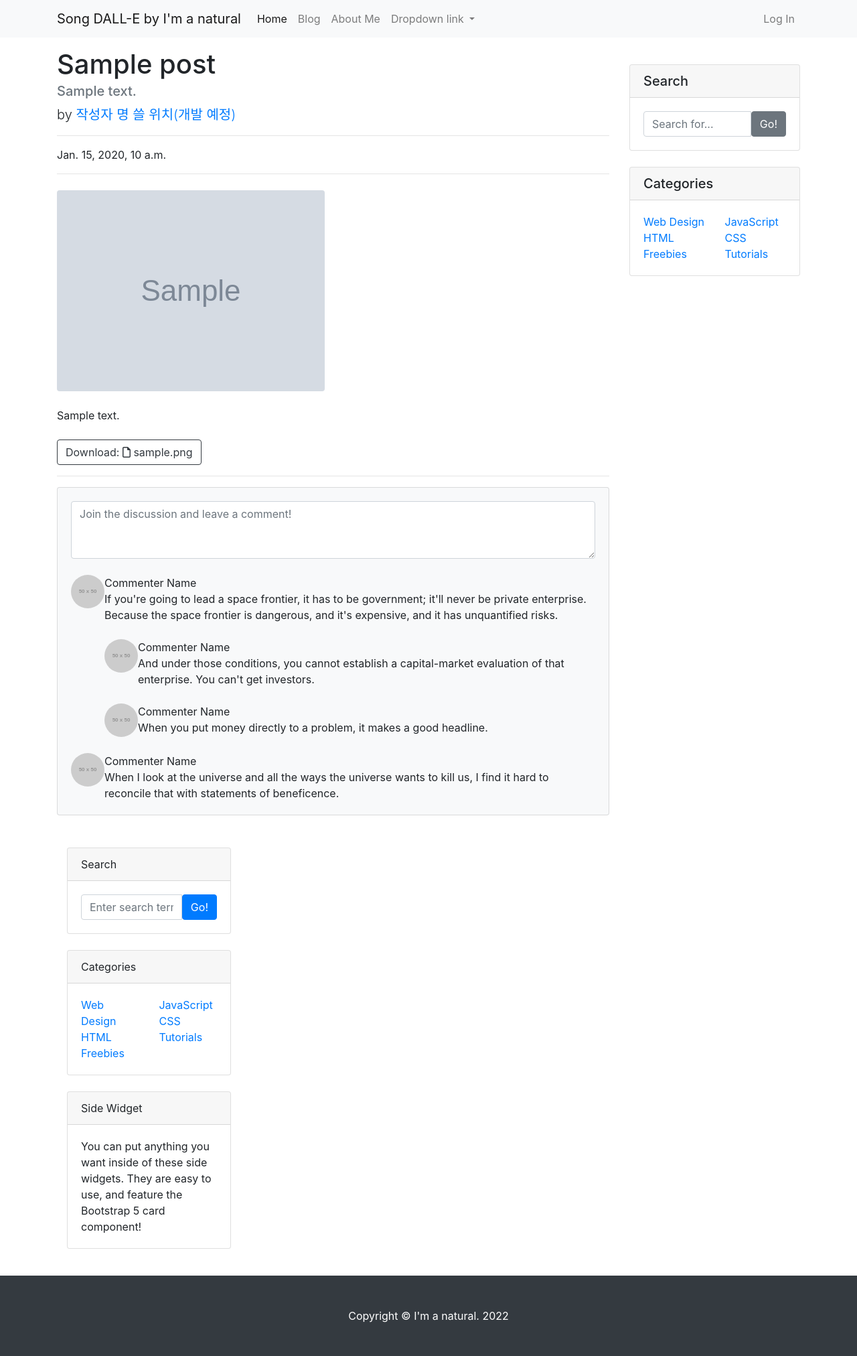
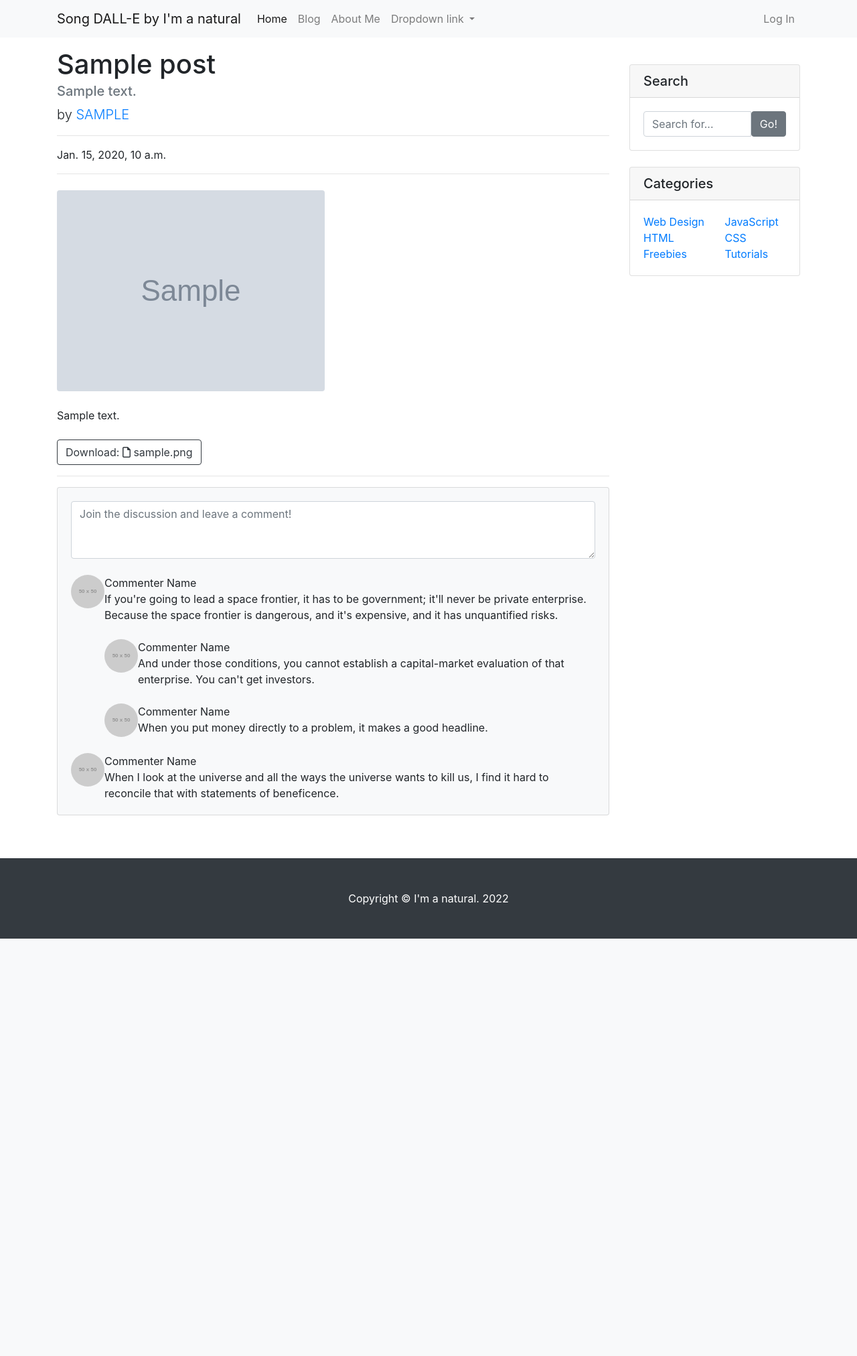
Before and after one commit to letsfuture/do_it_django_a_to_z, a Django app: page /blog/1/ in a window 1280 px wide. Shown: the whole page at 67% size. After the commit the page ends 1401 px from the top, so only its background shows below. Run offline with Django 4.2, Linux system fonts and the light colour scheme; tables that the repository leaves empty hold one stand-in row (values such as "Sample post"); grey boxes marked "Sample" are stand-in pictures; grey boxes labelled with a size stand in for pictures from a placeholder-image service; some libraries are stand-ins or nearby versions.

Commit message:
포스트 목록, 상세 페이지에서 작성자 정보 출력하기

```diff
--- a/blog/templates/blog/post_detail.html
+++ b/blog/templates/blog/post_detail.html
@@ -14,7 +14,7 @@
         <!-- Author -->
         <p class="lead">
             by
-                <a href="#">작성자 명 쓸 위치(개발 예정)</a>
+            <a href="#">{{ post.author | upper }}</a>
         </p>
         <hr>
         <!-- Date/Time -->
@@ -28,10 +28,10 @@
         <img class="img-fluid rounded" src="https://picsum.photos/seed/{{post.id}}/800/300", alt="random_image">
     {% endif %}
     <!-- Post content-->
-<!--                        <section class="mb-5">-->
     <p class="fs-5 mb-4">{{ post.content }}</p>
     {% if post.file_upload %}
-                <a href="{{ post.file_upload.url }}" class="btn btn-outline-dark" role="button" download>Download:
+        <a href="{{ post.file_upload.url }}" class="btn btn-outline-dark" role="button" download>
+            Download:
             {% if post.get_file_ext == 'csv' %}
                 <i class="fas fa-file-csv"></i>
             {% elif post.get_file_ext == 'xlsx' or post.get_file_ext == 'xls' %}
@@ -91,44 +91,4 @@
             </div>
         </section>
     </div>
-    <!-- Side widgets-->
-    <div class="col-lg-4">
-        <!-- Search widget-->
-        <div class="card mb-4">
-            <div class="card-header">Search</div>
-            <div class="card-body">
-                <div class="input-group">
-                    <input class="form-control" type="text" placeholder="Enter search term..." aria-label="Enter search term..." aria-describedby="button-search" />
-                    <button class="btn btn-primary" id="button-search" type="button">Go!</button>
-                </div>
-            </div>
-        </div>
-        <!-- Categories widget-->
-        <div class="card mb-4">
-            <div class="card-header">Categories</div>
-            <div class="card-body">
-                <div class="row">
-                    <div class="col-sm-6">
-                        <ul class="list-unstyled mb-0">
-                            <li><a href="#!">Web Design</a></li>
-                            <li><a href="#!">HTML</a></li>
-                            <li><a href="#!">Freebies</a></li>
-                        </ul>
-                    </div>
-                    <div class="col-sm-6">
-                        <ul class="list-unstyled mb-0">
-                            <li><a href="#!">JavaScript</a></li>
-                            <li><a href="#!">CSS</a></li>
-                            <li><a href="#!">Tutorials</a></li>
-                        </ul>
-                    </div>
-                </div>
-            </div>
-        </div>
-        <!-- Side widget-->
-        <div class="card mb-4">
-            <div class="card-header">Side Widget</div>
-            <div class="card-body">You can put anything you want inside of these side widgets. They are easy to use, and feature the Bootstrap 5 card component!</div>
-        </div>
-    </div>
 {% endblock %}
--- a/blog/templates/blog/post_list.html
+++ b/blog/templates/blog/post_list.html
@@ -20,7 +20,7 @@
             </div>
             <div class="card-footer text-muted">
                 Posted on {{p.created_at}} by
-                <a href="#">작성자명 쓸 위치(개발예정)</a>
+                <a href="#">{{ p.author | upper }}</a>
             </div>
         </div>
         {% endfor %}
```
Also changed, not shown: blog/tests.py (+9 -1 lines). Lines whose indentation alone changed are shown as unchanged.
